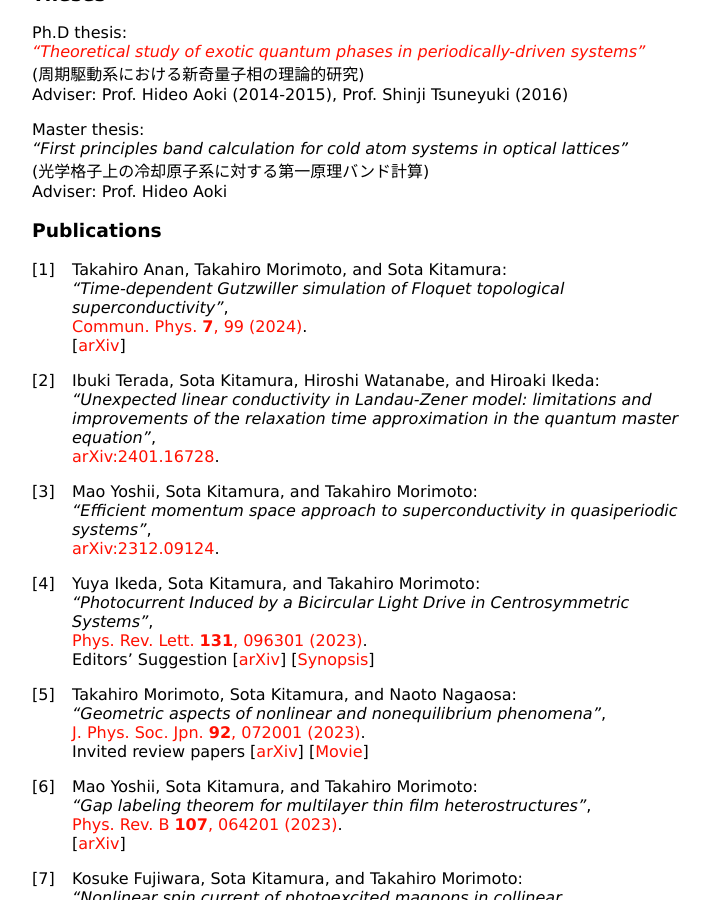
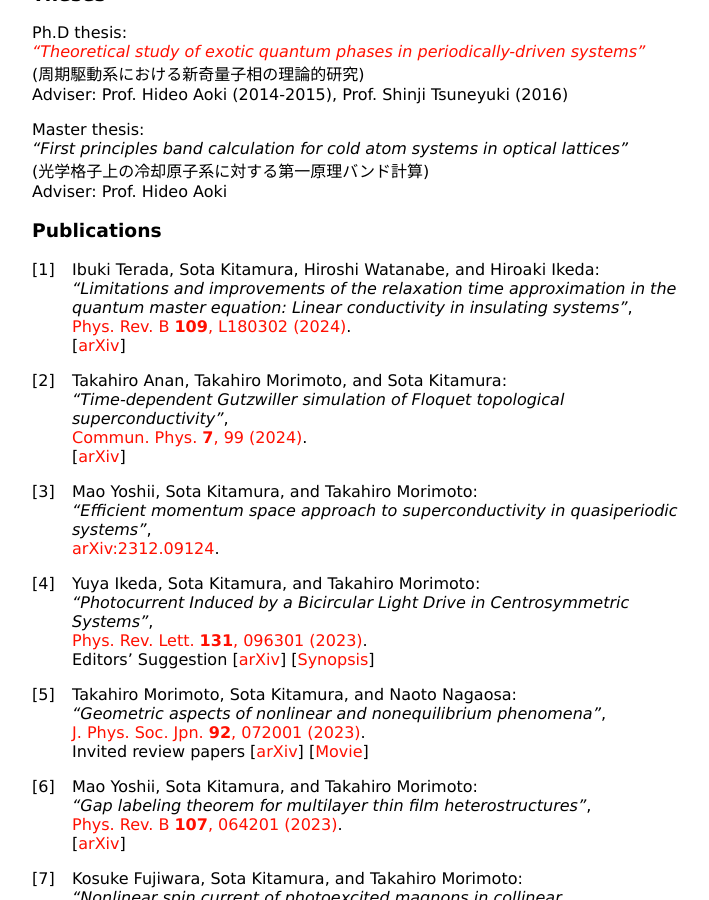
Before and after one commit to sotaph/sotaph.github.io, a Jekyll site: the page built from index.md, in a window 1280 px wide and 900 px high, scrolled down 866 px. Shown: the whole window, without its empty margins (258-967 px from the left). Built offline with Jekyll 4.4.1, drawn with Linux system fonts in a browser that asks for light colours; nearby versions of some CDN libraries; a style sheet for code colours, icons or effects is not loaded.

Commit message:
update publist

```diff
--- a/index.md
+++ b/index.md
@@ -51,14 +51,15 @@ Adviser: Prof. Hideo Aoki
 
 ### Publications
 
+1. Ibuki Terada, Sota Kitamura, Hiroshi Watanabe, and Hiroaki Ikeda:
+_"Limitations and improvements of the relaxation time approximation in the quantum master equation: Linear conductivity in insulating systems"_,
+[Phys. Rev. B **109**, L180302 (2024)](https://journals.aps.org/prb/abstract/10.1103/PhysRevB.109.L180302).
+[[arXiv](https://arxiv.org/abs/2401.16728)]
+
 1. Takahiro Anan, Takahiro Morimoto, and Sota Kitamura:
 _"Time-dependent Gutzwiller simulation of Floquet topological superconductivity"_,
 [Commun. Phys. **7**, 99 (2024)](https://doi.org/10.1038/s42005-024-01586-w).
 [[arXiv](https://arxiv.org/abs/2309.06069)]
-
-1. Ibuki Terada, Sota Kitamura, Hiroshi Watanabe, and Hiroaki Ikeda:
-_"Unexpected linear conductivity in Landau-Zener model: limitations and improvements of the relaxation time approximation in the quantum master equation"_,
-[arXiv:2401.16728](https://arxiv.org/abs/2401.16728).
 
 1. Mao Yoshii, Sota Kitamura, and Takahiro Morimoto:
 _"Efficient momentum space approach to superconductivity in quasiperiodic systems"_,
```
